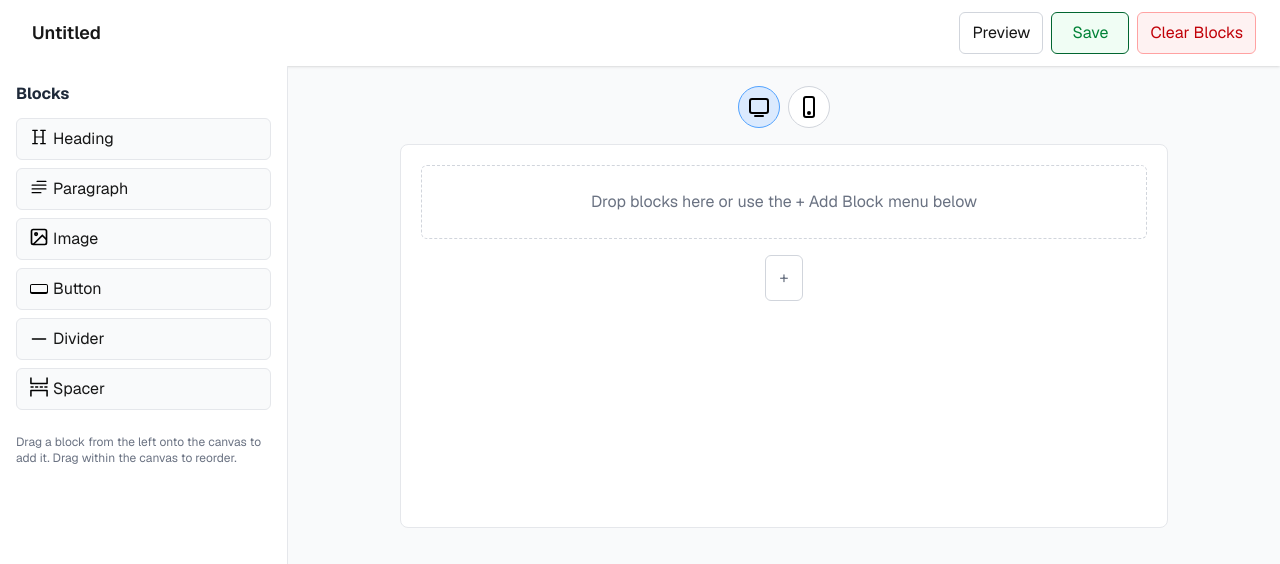
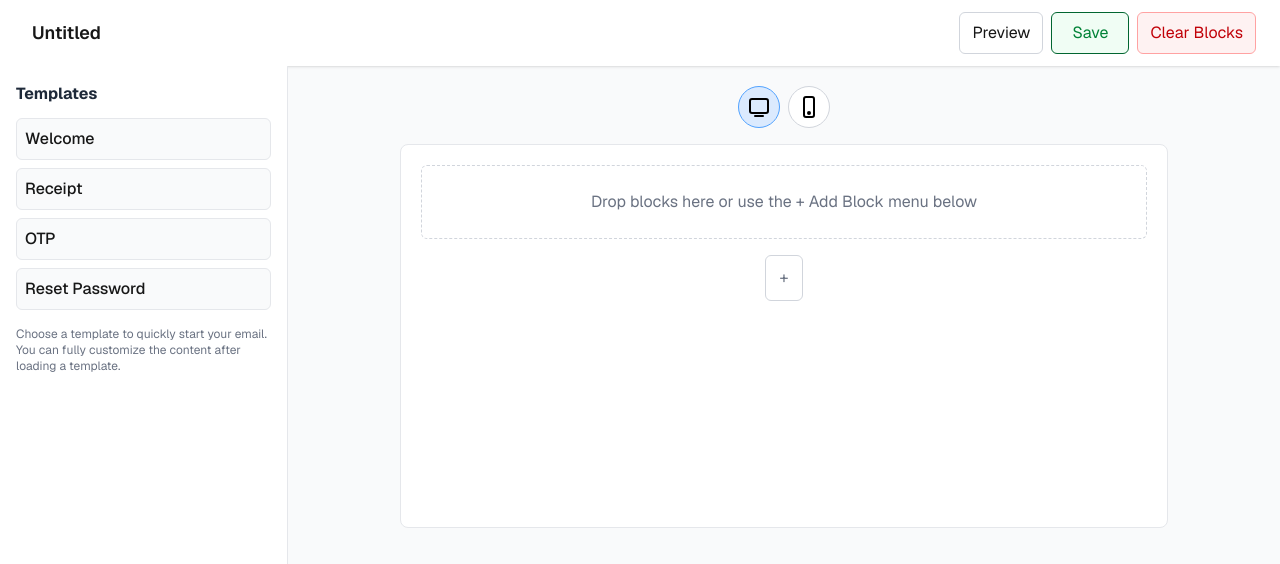
Before and after one commit to akhila-ibil/Email-Template-Library, a Next.js app: page /email-editor in a window 1280 px wide. Shown: the top 564 px of the page. Built offline with nearby package versions, Linux system fonts and the light colour scheme.

Commit message:
default templates

```diff
--- a/src/app/email-editor/page.tsx
+++ b/src/app/email-editor/page.tsx
@@ -216,7 +216,16 @@ export default function TailwindEmailBuilder(): JSX.Element {
       {/* Main content area below navbar, height minus navbar (56px) */}
       <div className="flex" style={{ height: 'calc(100vh - 70px)' }}>
         {/* Sidebar */}
-        <Sidebar onDragStart={onSidebarDragStart} />
+        <Sidebar
+          onTemplateSelect={(blocks) => {
+            setBlocks(
+              blocks.map((b, i) => ({
+                ...b,
+                id: Date.now().toString() + '-' + i,
+              }))
+            );
+          }}
+        />
         {/* Main Editor */}
         <div
           className={`flex-1 p-5 overflow-auto flex flex-col items-center`}
--- a/src/component/Sidebar/Sidebar.tsx
+++ b/src/component/Sidebar/Sidebar.tsx
@@ -1,85 +1,87 @@
-import React from 'react';
+type Template = {
+  name: string;
+  blocks: any[];
+};
 
 type SidebarProps = {
-  onDragStart: (e: React.DragEvent, type: 'heading' | 'paragraph' | 'image' | 'button' | 'divider' | 'spacer') => void;
+  onTemplateSelect: (blocks: any[]) => void;
 };
 
-export default function Sidebar({ onDragStart }: SidebarProps) {
+const defaultTemplates: Template[] = [
+  {
+    name: 'Welcome',
+    blocks: [
+      { type: 'heading', content: 'Welcome to Our Service!' },
+      { type: 'paragraph', content: 'We are excited to have you on board. Get started by exploring our features.' },
+      {
+        type: 'button',
+        content: 'Get Started',
+        url: 'https://example.com',
+        backgroundColor: '#007bff',
+        textColor: '#fff',
+      },
+      { type: 'divider', thickness: 1, dividerColor: '#e5e7eb' },
+      { type: 'paragraph', content: 'If you have any questions, just reply to this email.' },
+    ],
+  },
+  {
+    name: 'Receipt',
+    blocks: [
+      { type: 'heading', content: 'Your Receipt' },
+      { type: 'paragraph', content: 'Thank you for your purchase! Here are your order details:' },
+      { type: 'divider', thickness: 1, dividerColor: '#e5e7eb' },
+      { type: 'paragraph', content: 'Order #123456\nTotal: $49.99' },
+      {
+        type: 'button',
+        content: 'View Order',
+        url: 'https://example.com/orders',
+        backgroundColor: '#10b981',
+        textColor: '#fff',
+      },
+    ],
+  },
+  {
+    name: 'OTP',
+    blocks: [
+      { type: 'heading', content: 'Your One-Time Passcode' },
+      { type: 'paragraph', content: 'Use the code below to sign in:' },
+      { type: 'heading', content: '123456', level: 2 },
+      { type: 'paragraph', content: 'This code will expire in 10 minutes.' },
+    ],
+  },
+  {
+    name: 'Reset Password',
+    blocks: [
+      { type: 'heading', content: 'Reset Your Password' },
+      { type: 'paragraph', content: 'Click the button below to reset your password.' },
+      {
+        type: 'button',
+        content: 'Reset Password',
+        url: 'https://example.com/reset',
+        backgroundColor: '#f59e42',
+        textColor: '#fff',
+      },
+    ],
+  },
+];
+
+export default function Sidebar({ onTemplateSelect }: SidebarProps) {
   return (
     <div className="w-72 border-r border-gray-200 p-4 bg-white flex flex-col" style={{ height: '100%' }}>
-      <div className="font-bold mb-3 text-gray-800">Blocks</div>
-
-      <div
-        className="p-2 bg-gray-50 border border-gray-200 rounded-md flex mb-2 cursor-grab hover:bg-gray-100 transition-colors"
-        draggable
-        onDragStart={(e) => onDragStart(e, 'heading')}
-      >
-        {' '}
-        <span>
-          <img src="/heading.svg" alt="Heading" className="w-5 h-5 mx-1" />
-        </span>{' '}
-        Heading
+      <div className="font-bold mb-3 text-gray-800">Templates</div>
+      <div className="flex flex-col gap-2">
+        {defaultTemplates.map((tpl) => (
+          <button
+            key={tpl.name}
+            className="p-2 bg-gray-50 border border-gray-200 rounded-md text-left hover:bg-blue-50 transition-colors font-medium"
+            onClick={() => onTemplateSelect(tpl.blocks)}
+          >
+            {tpl.name}
+          </button>
+        ))}
       </div>
-
-      <div
-        className="p-2 bg-gray-50 border border-gray-200 rounded-md mb-2  flex cursor-grab hover:bg-gray-100 transition-colors"
-        draggable
-        onDragStart={(e) => onDragStart(e, 'paragraph')}
-      >
-        <span>
-          <img src="/paragraph.svg" alt="Paragraph" className="w-5 h-5 mx-1" />
-        </span>{' '}
-        Paragraph
-      </div>
-
-      <div
-        className="p-2 bg-gray-50 border border-gray-200 rounded-md mb-2 cursor-grab flex hover:bg-gray-100 transition-colors"
-        draggable
-        onDragStart={(e) => onDragStart(e, 'image')}
-      >
-        <span>
-          <img src="/image.svg" alt="Image" className="w-5 h-5 mx-1" />
-        </span>{' '}
-        Image
-      </div>
-      <div
-        className="p-2 bg-gray-50 border border-gray-200 rounded-md mb-2 cursor-grab flex hover:bg-gray-100 transition-colors"
-        draggable
-        onDragStart={(e) => onDragStart(e, 'button')}
-      >
-        {' '}
-        <span>
-          <img src="/button.svg" alt="Image" className="w-5 h-6 mx-1" />
-        </span>{' '}
-        Button
-      </div>
-
-      <div
-        className="p-2 bg-gray-50 border border-gray-200 rounded-md mb-2 cursor-grab flex hover:bg-gray-100 transition-colors"
-        draggable
-        onDragStart={(e) => onDragStart(e, 'divider')}
-      >
-        {' '}
-        <span>
-          <img src="/divider.svg" alt="Image" className="w-5 h-6 mx-1" />
-        </span>{' '}
-        Divider
-      </div>
-
-      <div
-        className="p-2 bg-gray-50 border border-gray-200 rounded-md mb-2 cursor-grab flex hover:bg-gray-100 transition-colors"
-        draggable
-        onDragStart={(e) => onDragStart(e, 'spacer')}
-      >
-        {' '}
-        <span>
-          <img src="/spacer.svg" alt="Image" className="w-5 h-5 mx-1" />
-        </span>{' '}
-        Spacer
-      </div>
-
       <div className="mt-4 text-gray-500 text-xs">
-        Drag a block from the left onto the canvas to add it. Drag within the canvas to reorder.
+        Choose a template to quickly start your email. You can fully customize the content after loading a template.
       </div>
     </div>
   );
```
